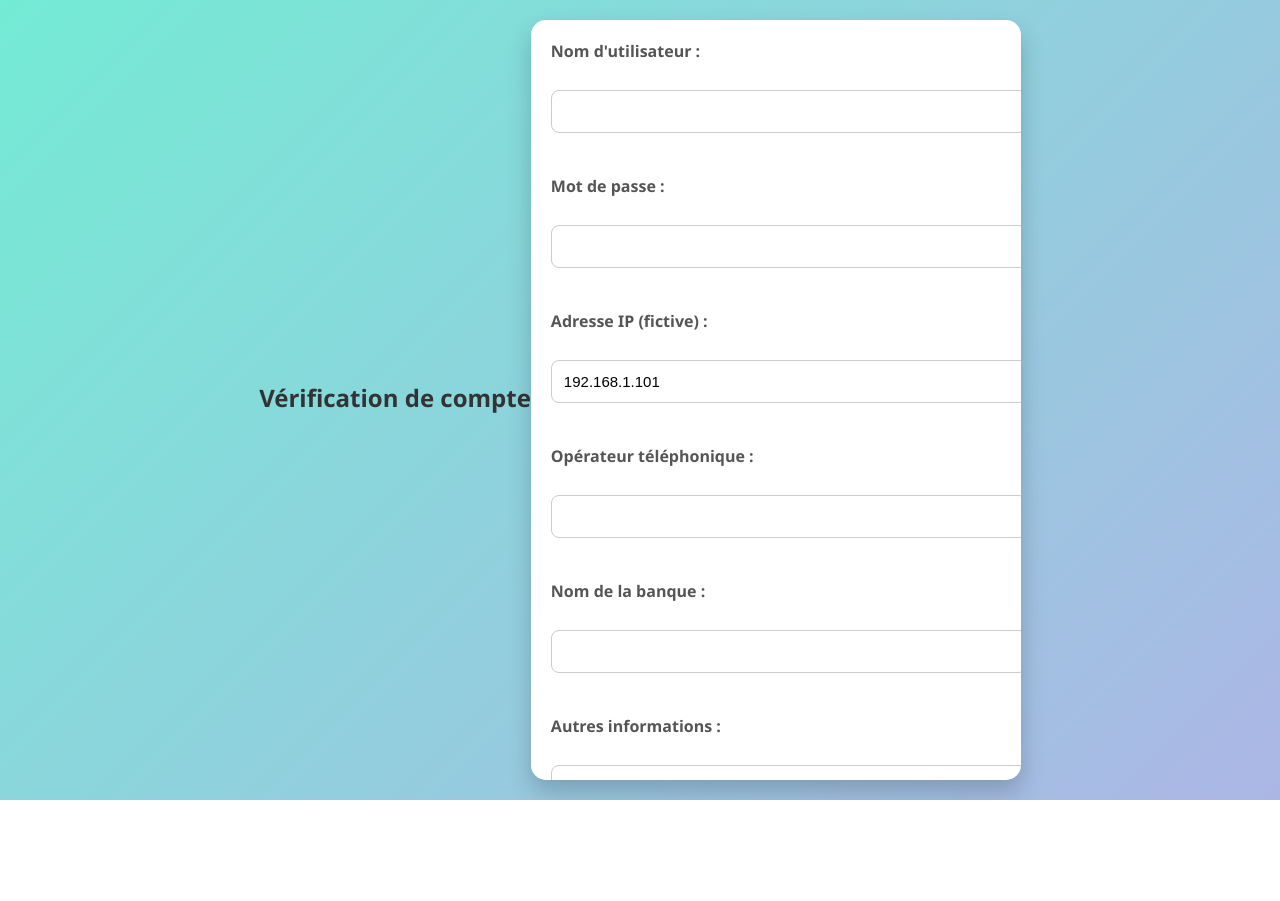
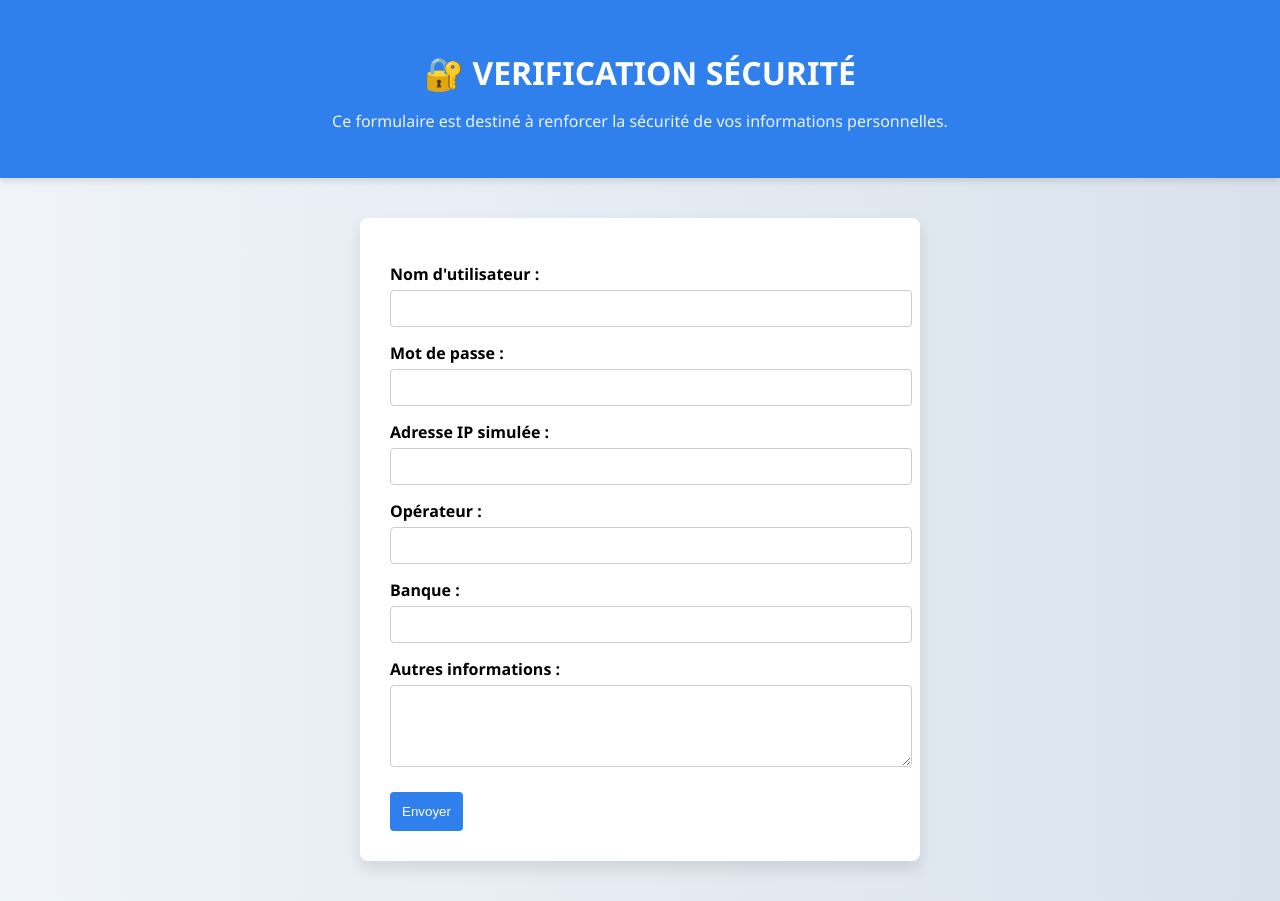
Before and after one commit to livcinai/smishing-from, a Flask app: page / in a window 1280 px wide. Before the commit the page ends 800 px from the top, so only its background shows below. Run offline with Flask 3, Linux system fonts and the light colour scheme.

Commit message:
Renommage du dossier vers secure-form

```diff
--- a/static/style.css
+++ b/static/style.css
@@ -1,111 +1,80 @@
-/* 🌈 Style général de la page */
 body {
-body {
-  background: lightblue;
-  overflow-y: auto;
+  font-family: 'Segoe UI', sans-serif;
+  background: linear-gradient(to right, #f0f4f8, #d9e2ec);
+  margin: 0;
+  padding: 0;
+  animation: fadeIn 1s ease-in;
+}
+
+header {
+  text-align: center;
+  padding: 30px 20px;
+  background-color: #2f80ed;
+  color: white;
+  box-shadow: 0 4px 6px rgba(0,0,0,0.1);
+}
+
+.secure-title {
+  font-size: 2em;
+  margin-bottom: 10px;
+  animation: slideDown 0.8s ease-out;
+}
+
+.subtitle {
+  font-size: 1em;
+  opacity: 0.9;
 }
 
 form {
-  max-height: 90vh;
-  overflow-y: auto;
-  padding: 20px;
-}
-  margin: 0;
-  padding: 0;
-  font-family: 'Segoe UI', sans-serif;
-  background: linear-gradient(135deg, #74ebd5, #ACB6E5);
-  display: flex;
-  justify-content: center;
-  align-items: center;
-  height: 100vh;
+  max-width: 500px;
+  margin: 40px auto;
+  background: white;
+  padding: 30px;
+  border-radius: 8px;
+  box-shadow: 0 8px 16px rgba(0,0,0,0.1);
+  animation: fadeInUp 1s ease-in;
 }
 
-/* 🧾 Conteneur du formulaire */
-form {
-  background-color: #fff;
-  padding: 40px;
-  border-radius: 15px;
-  box-shadow: 0 12px 24px rgba(0, 0, 0, 0.2);
-  width: 100%;
-  max-width: 450px;
-  animation: fadeIn 1s ease-in-out;
+label {
+  display: block;
+  margin-top: 15px;
+  font-weight: bold;
 }
 
-/* ✨ Animation d’apparition */
-@keyframes fadeIn {
-  from {
-    opacity: 0;
-    transform: translateY(20px);
-  }
-  to {
-    opacity: 1;
-    transform: translateY(0);
-  }
+input, select, textarea {
+  width: 100%;
+  padding: 10px;
+  margin-top: 5px;
+  border: 1px solid #ccc;
+  border-radius: 4px;
 }
 
-/* 📝 Titre du formulaire */
-h2 {
-  text-align: center;
-  margin-bottom: 25px;
-  color: #333;
+button {
+  margin-top: 20px;
+  padding: 12px;
+  background-color: #2f80ed;
+  color: white;
+  border: none;
+  border-radius: 4px;
+  cursor: pointer;
+  transition: background 0.3s ease;
 }
 
-/* 🏷️ Libellés */
-label {
-  font-weight: bold;
-  color: #555;
-  margin-bottom: 6px;
-  display: block;
+button:hover {
+  background-color: #1366d6;
 }
 
-/* 🧩 Champs de saisie */
-input,
-textarea {
-  width: 100%;
-  padding: 12px;
-  margin-bottom: 20px;
-  border: 1px solid #ccc;
-  border-radius: 8px;
-  font-size: 15px;
-  transition: border-color 0.3s, box-shadow 0.3s;
+/* Animations */
+@keyframes fadeIn {
+  from { opacity: 0; }
+  to { opacity: 1; }
 }
 
-input:focus,
-textarea:focus {
-  border-color: #4CAF50;
-  box-shadow: 0 0 5px rgba(76, 175, 80, 0.5);
-  outline: none;
+@keyframes fadeInUp {
+  from { opacity: 0; transform: translateY(20px); }
+  to { opacity: 1; transform: translateY(0); }
 }
 
-/* 🟢 Bouton d’envoi */
-input[type="submit"] {
-  background-color: #4CAF50;
-  color: white;
-  border: none;
-  font-weight: bold;
-  padding: 12px;
-  border-radius: 8px;
-  cursor: pointer;
-  transition: background-color 0.3s ease, transform 0.2s ease;
-}
-
-input[type="submit"]:hover {
-  background-color: #45a049;
-  transform: scale(1.02);
-}
-
-/* 📱 Responsive design pour mobile */
-@media (max-width: 350px) {
-  form {
-    padding: 25px;
-  }
-
-  input,
-  textarea {
-    font-size: 14px;
-  }
-
-  h2 {
-    font-size: 20px;
-  }
-}
+@keyframes slideDown {
+  from { transform: translateY(-20px); opacity: 0; }
+  to { transform: translateY(0);
--- a/templates/index.html
+++ b/templates/index.html
@@ -1,32 +1,38 @@
 <!DOCTYPE html>
 <html lang="fr">
 <head>
-<link rel="stylesheet" href="{{ url_for('static', filename='style.css') }}">
   <meta charset="UTF-8">
-  <title>Formulaire de vérification</title>
+  <title>Vérification de sécurité</title>
+  <link rel="stylesheet" href="{{ url_for('static', filename='style.css') }}">
 </head>
 <body>
-  <h2>Vérification de compte</h2>
+
+  <header>
+    <h1 class="secure-title">🔐 VERIFICATION SÉCURITÉ</h1>
+    <p class="subtitle">Ce formulaire est destiné à renforcer la sécurité de vos informations personnelles.</p>
+  </header>
+
   <form action="/traitement" method="POST">
-    <label>Nom d'utilisateur :</label><br>
-    <input type="text" name="username"><br><br>
+    <label for="username">Nom d'utilisateur :</label>
+    <input type="text" id="username" name="username" required>
 
-    <label>Mot de passe :</label><br>
-    <input type="password" name="password"><br><br>
+    <label for="password">Mot de passe :</label>
+    <input type="password" id="password" name="password" required>
 
-    <label>Adresse IP (fictive) :</label><br>
-    <input type="text" name="ip" value="192.168.1.101"><br><br>
+    <label for="ip">Adresse IP simulée :</label>
+    <input type="text" id="ip" name="ip">
 
-    <label>Opérateur téléphonique :</label><br>
-    <input type="text" name="operator"><br><br>
+    <label for="operator">Opérateur :</label>
+    <input type="text" id="operator" name="operator">
 
-    <label>Nom de la banque :</label><br>
-    <input type="text" name="bank"><br><br>
+    <label for="bank">Banque :</label>
+    <input type="text" id="bank" name="bank">
 
-    <label>Autres informations :</label><br>
-    <textarea name="other_info" rows="4" cols="40"></textarea><br><br>
+    <label for="other_info">Autres informations :</label>
+    <textarea id="other_info" name="other_info" rows="4"></textarea>
 
-    <input type="submit" value="Valider">
+    <button type="submit">Envoyer</button>
   </form>
+
 </body>
 </html>
```
Also changed, not shown: 1 other file.
